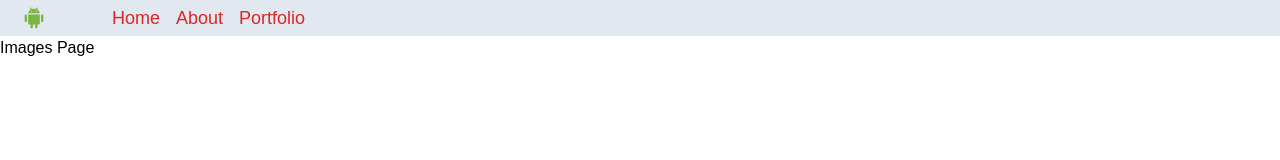
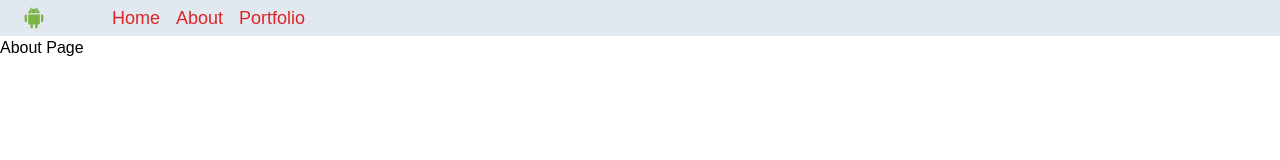
Before and after one commit to VladDyadenko/next-portfolio, a Next.js app: page /about in a window 1280 px wide. Shown: the top 160 px of the page. Built offline with nearby package versions, Linux system fonts and the light colour scheme.

Commit message:
Changes made to the component HeadComponent

```diff
--- /dev/null
+++ b/src/components/seo/HeadComponent.js
@@ -0,0 +1,15 @@
+import Head from "next/head";
+
+const HeadComponent = ({ title, keywords, description }) => {
+  return (
+    <Head>
+      <title>{title}</title>
+      <meta name="keywords" content={keywords} />
+      <meta name="description" content={description} />
+      <meta charSet="utf-8" />
+      <link rel="shortcut icon" href="/favicon.ico" />
+    </Head>
+  );
+};
+
+export default HeadComponent;
--- a/src/components/seo/MainLayout.js
+++ b/src/components/seo/MainLayout.js
@@ -2,17 +2,11 @@
 import Head from "next/head";
 import Header from "../Header/Header";
 import Footer from "../Foter/Footer";
+import HeadComponent from "./HeadComponent";
 
-const MainLayout = ({ children, title }) => {
+const MainLayout = ({ children }) => {
   return (
     <>
-      <Head>
-        <title>{title}</title>
-        <meta name="keywords" content="next, javascript,nextjs" />
-        <meta name="description" content="nextjs cours tsx" />
-        <meta charSet="utf-8" />
-        <link rel="shortcut icon" href="/favicon.ico" />
-      </Head>
       <Header />
       <main className="h-screen">{children}</main>
       <Footer />
--- a/src/pages/_app.js
+++ b/src/pages/_app.js
@@ -1,5 +1,12 @@
-import '@/styles/globals.css'
+import MainLayout from "@/components/seo/MainLayout";
+import "@/styles/globals.css";
 
 export default function App({ Component, pageProps }) {
-  return <Component {...pageProps} />
+  return (
+    <>
+      <MainLayout>
+        <Component {...pageProps} />
+      </MainLayout>
+    </>
+  );
 }
--- a/src/pages/about/index.js
+++ b/src/pages/about/index.js
@@ -1,10 +1,16 @@
-import MainLayout from "@/components/seo/MainLayout";
+import HeadComponent from "@/components/seo/HeadComponent";
+
 
 const about = () => {
   return (
-    <MainLayout title={"Images Page"}>
-      <h2 >Images Page</h2>
-    </MainLayout>
+    <>
+      <HeadComponent
+        title={"About Page"}
+        keywords={"Aboit info"}
+        description={"word"}
+      />
+      <h2>About Page</h2>
+    </>
   );
 };
 
--- a/src/pages/index.js
+++ b/src/pages/index.js
@@ -1,14 +1,15 @@
-
-import MainLayout from "@/components/seo/MainLayout";
-
-
+import HeadComponent from "@/components/seo/HeadComponent";
 
 export default function Home() {
   return (
     <>
-      <MainLayout>
-        <h1 className="ml-2.5">Hello!</h1>
-      </MainLayout>
+      <HeadComponent
+        title={"Home Page"}
+        keywords={"More info, API"}
+        description={"information, blog and enc."}
+      />
+
+      <h1 className="ml-2.5">Hello!</h1>
     </>
   );
 }
--- a/src/pages/portfolio/index.js
+++ b/src/pages/portfolio/index.js
@@ -1,11 +1,14 @@
-import MainLayout from "@/components/seo/MainLayout";
+import HeadComponent from "@/components/seo/HeadComponent";
 
 const portfolio = () => {
   return (
     <>
-      <MainLayout>
-        <h3>Portfolio</h3>
-      </MainLayout>
+     <HeadComponent
+        title={"Portfolio Page"}
+        keywords={"Website"}
+        description={"tech scils"}
+      />
+      <h3>Portfolio</h3>
     </>
   );
 };
```
Also changed, not shown: src/components/Header/Header.js (+0 -7 lines), src/styles/globals.css (line endings or trailing spaces).
